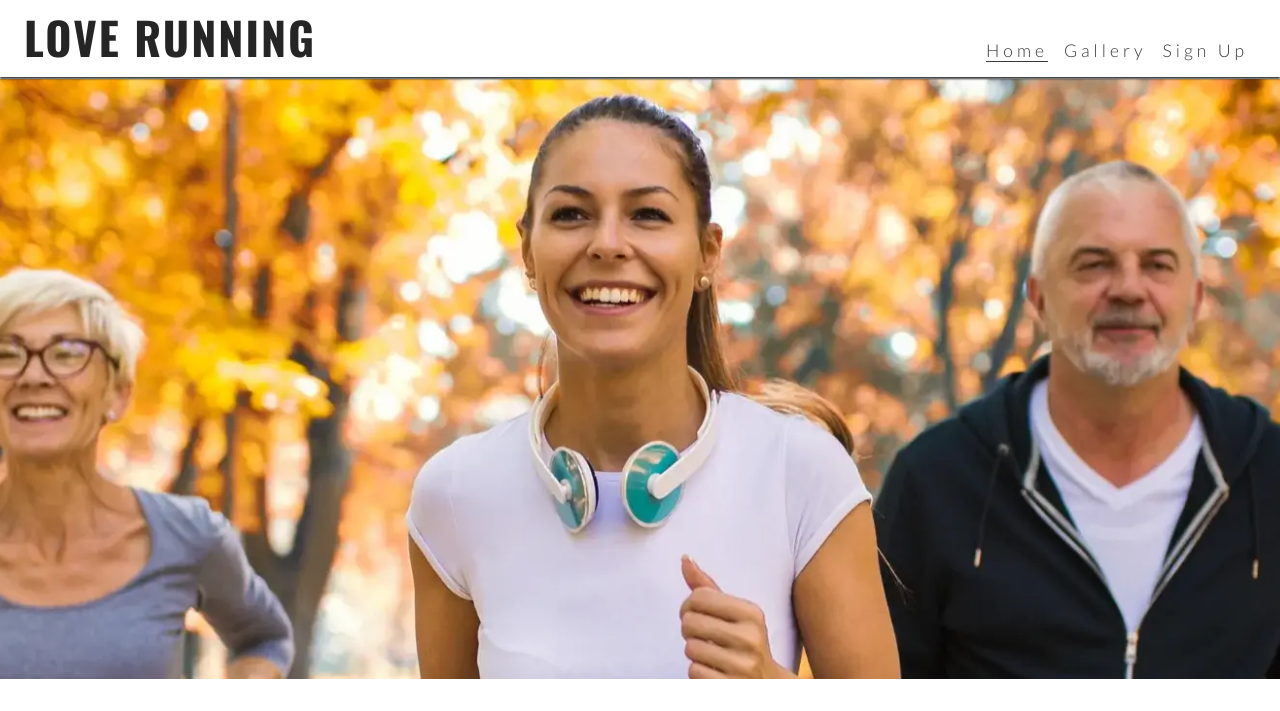
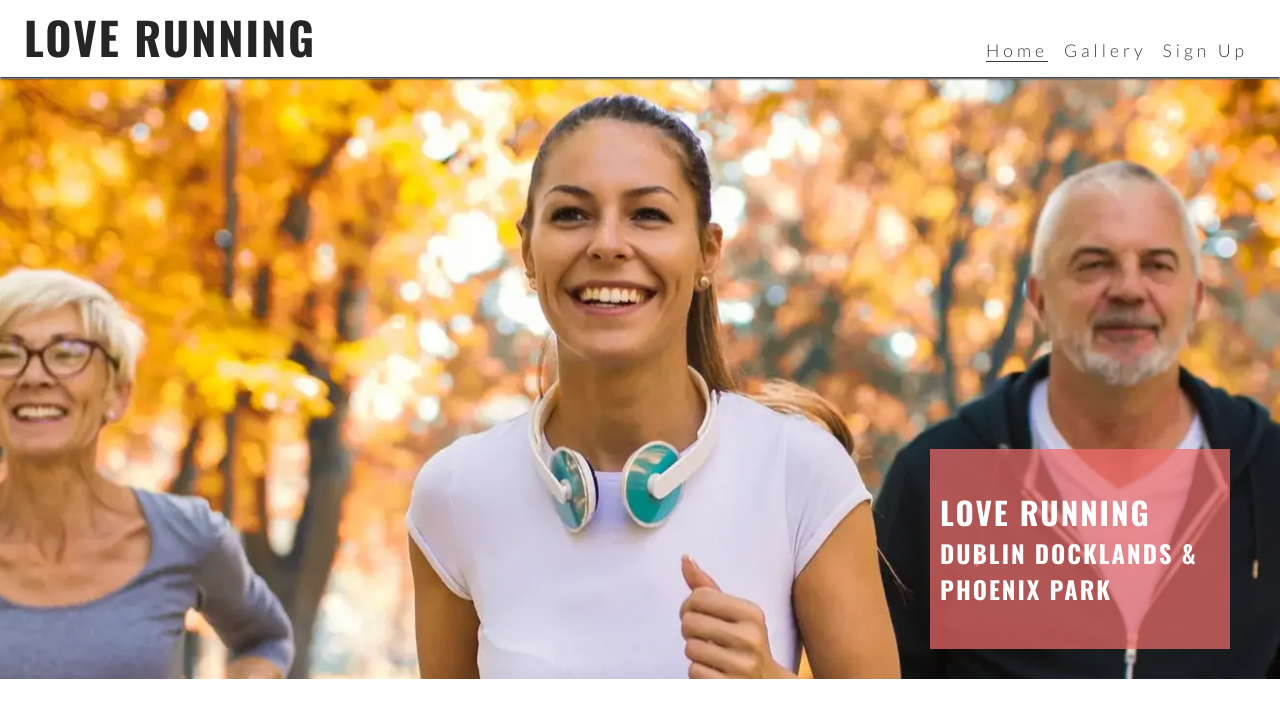
Before and after one commit to iismail06/love-running, a plain HTML site: page index.html in a window 1280 px wide. Shown: the top 711 px of the page. Drawn offline with nearby package versions, Linux system fonts and the light colour scheme.

Commit message:
Add an overlay with text to the hero image.

```diff
--- a/assets/css/style.css
+++ b/assets/css/style.css
@@ -18,7 +18,14 @@ body {
    color: #3a3a3a;
    font-family: "Lato", sans-serif;
    font-weight: 300;
-
+}
+h1, h2, h3 {
+   font-family: "Oswald", sans-serif;
+   font-weight: 700;
+   text-transform: uppercase;
+   /* Makes the text uppercase */
+   letter-spacing: 2px;
+   color: #252525
 }
 
 
@@ -42,14 +49,7 @@ header a {
    color: inherit;
 }
 
-h1 {
-   font-family: "Oswald", sans-serif;
-   font-weight: 700;
-   text-transform: uppercase;
-   /* Makes the text uppercase */
-   letter-spacing: 2px;
-   color: #252525
-}
+
 
 /*navigation menu style for mobile header */
 #menu {
@@ -112,8 +112,23 @@ main {
    height: 600px;
    width: 100%;
    background: url("../images/hero-image.webp") no-repeat center center / cover;
+   position: relative;
 }
 
+#cover-text {
+   /* find value in rgba setting the opacity */
+   background-color: rgba(241,109,107,.7);
+   font-size: 130%;
+   position: absolute;
+   bottom:30px;
+   width: 80%;
+   min-height: 200px;
+   padding-top: 40px;
+   padding-left: 10px;
+}
+#cover-text > h2, #cover-text > h3 {
+color: #ffffff;
+}
 
 
 /* Font import for Lato */
@@ -218,6 +233,11 @@ main {
       margin-top: 79px;
       /* Adjust margin to account for larger header */
    }
+   /* Hero section */
+   #cover-text{
+      width: 300px;     /* Adjust width for larger screens */
+      right: 50px;
+   }
 }
 
 /* larger device(laptop and desktop, 992px and up) */
--- a/index.html
+++ b/index.html
@@ -47,7 +47,12 @@
 
     <!-- Main Content -->
     <main>
-        <section id="hero"> </section>
+        <section id="hero">
+            <div id="cover-text">
+                <h2>Love Running</h2>
+                <h3>Dublin docklands & Phoenix Park</h3>
+            </div>
+        </section>
     </main>
 
 
```
